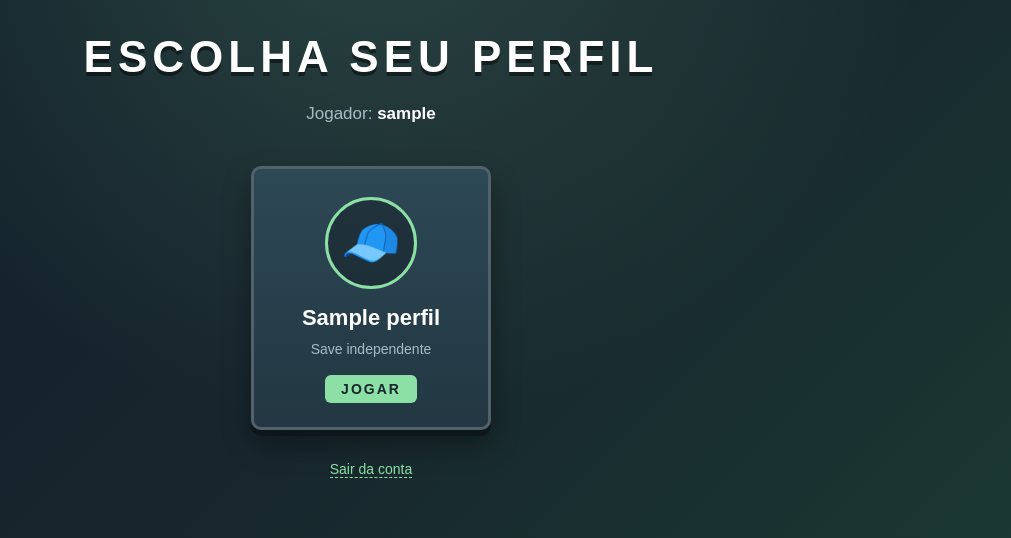
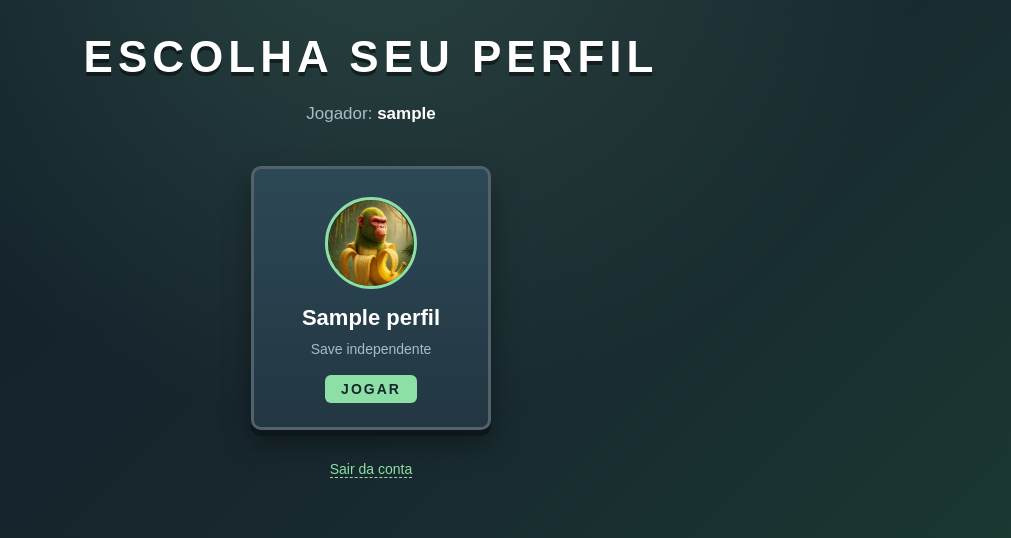
Before and after one commit to art8648/trabalho-3-materias, a PHP site: page /perfis.php in a window 1280 px wide. Shown: the part 133-671 px from the top of the page, without its empty margins (269-1280 px from the left). Run offline with PHP 8.4, Linux system fonts and the light colour scheme; the visitor is signed in with stand-in values (Sample User, id 1); data comes from the database, SQL or seed files in the repository; tables that the repository leaves empty hold one stand-in row (values such as "Sample post").

Commit message:
tung tung tung banana

```diff
--- a/perfis.php
+++ b/perfis.php
@@ -196,11 +196,20 @@ h1 {
     display: grid;
     place-items: center;
 
-    font-size: 48px;
+    overflow: hidden;
 
     background: rgba(0, 0, 0, .28);
     border: 3px solid #8de0a5;
     border-radius: 50%;
+}
+.avatar img {
+    width: 100%;
+    height: 100%;
+
+    object-fit: cover;
+    border-radius: 50%;
+
+    display: block;
 }
 
 .perfil h2 {
@@ -270,7 +279,7 @@ h1 {
 
                 <button class="perfil" type="submit">
                     <div class="avatar">
-                        <?= (int)($perfil['numero_perfil'] ?? ($indice + 1)) === 1 ? '🧢' : '⚔️' ?>
+                        <?= (int)($perfil['numero_perfil'] ?? ($indice + 1)) === 1 ? '<img src="menu inicial/images/bananinha.png" alt="Bananinha">' : '<img src="menu inicial/images/3xT.png" alt="3xT">' ?>
                     </div>
                     <h2><?= htmlspecialchars($perfil['nome_perfil'], ENT_QUOTES, 'UTF-8') ?></h2>
                     <p>Save independente</p>
```
Also changed, not shown: menu inicial/images/3xT.png (added), menu inicial/images/bananinha.png (added).
